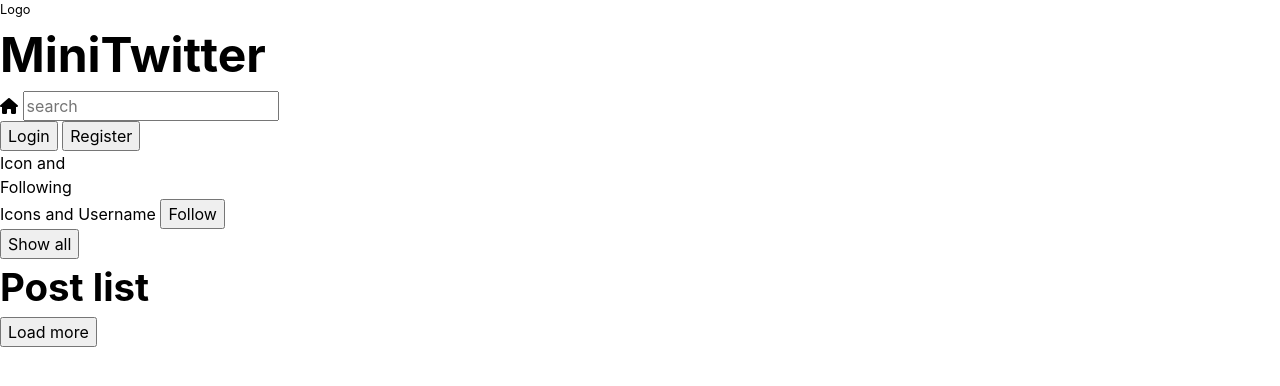
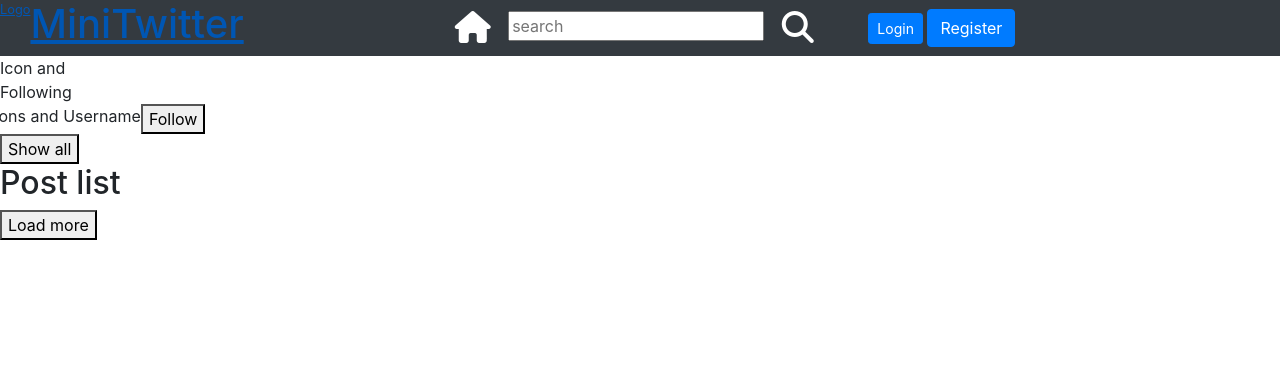
Before and after one commit to alphaClass6143/CI_PP4_mini-twitter, a Django app: page / in a window 1280 px wide. Shown: the top 386 px of the page. Run offline with Django 4.2, Linux system fonts and the light colour scheme; data that the repository does not hold is empty; some libraries are stand-ins or nearby versions.

Commit message:
Added basic bootstrap to the base file

```diff
--- a/templates/base.html
+++ b/templates/base.html
@@ -14,28 +14,40 @@
     <link rel="stylesheet" href="{% static '/css/styles.css'%}">
     <link rel="stylesheet" href="https://cdnjs.cloudflare.com/ajax/libs/font-awesome/6.2.0/css/all.min.css">
     <link rel="stylesheet" href="https://cdnjs.cloudflare.com/ajax/libs/font-awesome/6.2.0/css/brands.min.css">
+
+    <!-- Include Bootstrap CSS from BootstrapCDN -->
+    <link rel="stylesheet" href="https://stackpath.bootstrapcdn.com/bootstrap/4.5.2/css/bootstrap.min.css" integrity="sha384-JcKb8q3iqJ61gNV9KGb8thSsNjpSL0n8PARn9HuZOnIxN0hoP+VmmDGMN5t9UJ0Z" crossorigin="anonymous">
+
+    <!-- Include Bootstrap JavaScript from BootstrapCDN -->
+    <script src="https://stackpath.bootstrapcdn.com/bootstrap/4.5.2/js/bootstrap.min.js" integrity="sha384-B4gt1jrGC7Jh4AgTPSdUtOBvfO8shuf57BaghqFfPlYxofvL8/KUEfYiJOMMV+rV" crossorigin="anonymous"></script>
 </head>
 <body>
-    <header>
-        <div>
-            <a href="{% url 'home' %}">
+    <header class="d-flex justify-content-between bg-dark align-items-center">
+
+            <div class="col container">
+                <a href="{% url 'home' %}" class="row">
                     <p>Logo</p>
                     <h1>MiniTwitter</h1>
                 </a>
+            </div>
 
+            <div class="col">
+                <a href="{% url 'home' %}" class="btn"><i class="fa-solid fa-house fa-inverse fa-2x"></i></a>
+                <input type="text" placeholder="search">
+                <!-- TODO: Replace with actual search link -->
+                <a href="{% url 'home' %}" class="btn"><i class="fa-solid fa-magnifying-glass fa-inverse fa-2x"></i></a>
             </div>
-        <div>
-            <i class="fa-solid fa-house"></i>
-            <input type="text" placeholder="search">
-        </div>
-        <div>
+            <div class="col">
                 {% if request.user.is_authenticated %}
-                <i class="fa-solid fa-bell"></i>
-                <i class="fa-solid fa-message"></i>
-                <button><a href="{% url 'logout' %}">Logout</a></button>
+                    <!-- TODO: Replace with actual notification link -->
+                    <a href="{% url 'home' %}" class="btn"><i class="fa-solid fa-bell fa-inverse fa-2x"></i></a>
+
+                    <!-- TODO: Replace with actual message list link -->
+                    <a href="{% url 'home' %}" class="btn"><i class="fa-solid fa-message fa-inverse fa-2x"></i></a>
+                    <a class="btn btn-danger btn-sm" role="button" href="{% url 'logout' %}">Logout</a>
                 {% else %}
-            <button><a href="{% url 'login' %}">Login</a></button>
-            <button><a href="{% url 'register' %}">Register</a></button>
+                    <a class="btn btn-primary btn-sm" role="button" href="{% url 'login' %}">Login</a>
+                    <a class="btn btn-primary" role="button" href="{% url 'register' %}">Register</a>
                 {% endif %}
             </div>
     </header>
--- a/templates/index.html
+++ b/templates/index.html
@@ -24,7 +24,7 @@
                 {% csrf_token %}
                 <!-- {{ form }} -->
                 <textarea placeholder="Tell us your thoughts" id="content" name="content"></textarea>
-                <button type="submit"><i class="fa-solid fa-paper-plane"></i></button>
+                <button class="btn btn-primary" type="submit"><i class="fa-solid fa-paper-plane"></i></button>
             </form>
         {% endif %}
 
```
Lines whose indentation alone changed are shown as unchanged.
